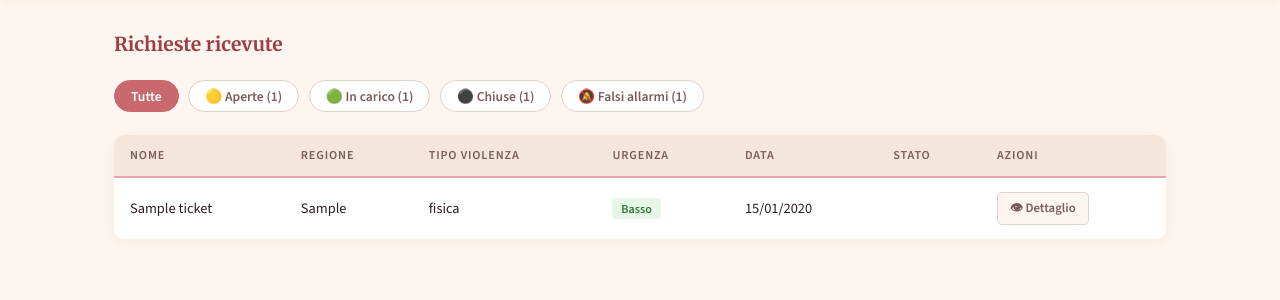
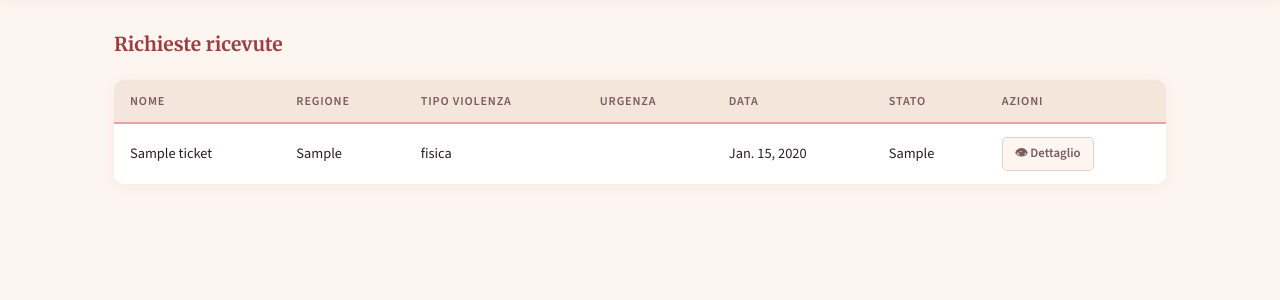
Before and after one commit to Andruetto-Lorenzo/edcivica_project, a Django app: template appantiviolenza/templates/operator.html in a window 1280 px wide. Shown: the part 60-360 px from the top of the page. Run offline with Django 5.2, Linux system fonts and the light colour scheme; tables that the repository leaves empty hold one stand-in row (values such as "Sample post"); the template is opened without the code that fills it: values that come from a table or form of the project are taken from there, most other values are stand-ins (such as "Sample title", 1, 10 or a date in 2020).

Commit message:
fixed operator page

```diff
--- a/appantiviolenza/templates/operator.html
+++ b/appantiviolenza/templates/operator.html
@@ -3,7 +3,7 @@
 <head>
     <meta charset="UTF-8">
     <meta name="viewport" content="width=device-width, initial-scale=1.0">
-    <title>Dashboard Operatori – 1522</title>
+    <title>Dashboard Operatori - 1522</title>
     <link rel="preconnect" href="https://fonts.googleapis.com">
     <link href="https://fonts.googleapis.com/css2?family=Merriweather:wght@400;700&family=Source+Sans+3:wght@300;400;600&display=swap" rel="stylesheet">
 
@@ -23,16 +23,6 @@
 <div class="container">
     <h1>Richieste ricevute</h1>
 
-    <!-- FILTRI -->
-    <div class="filtri">
-        <a href="?" class="filtro {% if not stato_attivo %}attivo{% endif %}">Tutte</a>
-        <a href="?stato=open"       class="filtro {% if stato_attivo == 'open' %}attivo{% endif %}">🟡 Aperte ({{ open_count }})</a>
-        <a href="?stato=in carico"  class="filtro {% if stato_attivo == 'in carico' %}attivo{% endif %}">🟢 In carico ({{ carico_count }})</a>
-        <a href="?stato=closed"     class="filtro {% if stato_attivo == 'closed' %}attivo{% endif %}">⚫ Chiuse ({{ closed_count }})</a>
-        <a href="?stato=Fake alarm" class="filtro {% if stato_attivo == 'Fake alarm' %}attivo{% endif %}">🔕 Falsi allarmi ({{ fake_count }})</a>
-    </div>
-
-    <!-- TABELLA -->
     <div class="tabella-wrap">
         <table>
             <thead>
@@ -54,52 +44,46 @@
                         {% else %}<span class="nome-anonima">Anonima</span>{% endif %}
                     </td>
                     <td>{{ t.regione_provenienza }}</td>
-                    <td>{{ t.get_tipo_violenza_display }}</td>
                     <td>
-                        {% if t.livello_urgenza == 'low' %}<span class="urg urg-low">Basso</span>
-                        {% elif t.livello_urgenza == 'medium' %}<span class="urg urg-med">Medio</span>
-                        {% elif t.livello_urgenza == 'high' %}<span class="urg urg-high">Alto</span>
-                        {% endif %}
+                        {{ t.tipo_violenza }}
                     </td>
-                    <td>{{ t.data|date:"d/m/Y" }}</td>
                     <td>
-                        {% if t.stato_richiesta == 'open' %}<span class="badge badge-open">Aperta</span>
-                        {% elif t.stato_richiesta == 'in carico' %}<span class="badge badge-carico">In carico</span>
-                        {% elif t.stato_richiesta == 'closed' %}<span class="badge badge-closed">Chiusa</span>
-                        {% elif t.stato_richiesta == 'Fake alarm' %}<span class="badge badge-fake">Falso allarme</span>
+                        {% if t.livello_urgenza == 'Basso' %}<span class="urg urg-low">Basso</span>
+                        {% elif t.livello_urgenza == 'Medio' %}<span class="urg urg-med">Medio</span>
+                        {% elif t.livello_urgenza == 'Alto' %}<span class="urg urg-high">Alto</span>
                         {% endif %}
                     </td>
                     <td>
+                        {{ t.data }}
+                    </td>
+                    <td>
+                        {{ t.stato_richiesta }}
+                    </td>
+                    <td>
                         <div class="azioni">
-                            <!-- Dettaglio: sempre visibile -->
                             <button class="btn btn-dettaglio" onclick="apriDettaglio('{{ t.pk }}')">👁 Dettaglio</button>
 
-                            {% if t.stato_richiesta == 'open' %}
-                                <!-- APERTA: prendi in carico -->
-                                <form method="post" action="{% url 'ticket_accetta' t.pk %}" style="display:inline;">
-                                    {% csrf_token %}
-                                    <button type="submit" class="btn btn-accetta">✅ Prendi in carico</button>
-                                </form>
+                            {% if t.stato_richiesta == 'Aperta' %}
+                                <button class="btn btn-accetta" name="btn_accetta" value="{{t.stato_richiesta}}">
+                                    Accetta
+                                </button>
 
-                            {% elif t.stato_richiesta == 'in carico' %}
-                                <!-- IN CARICO: chiudi o falso allarme -->
-                                <button class="btn btn-chiudi" onclick="apriConferma('{{ t.pk }}', 'closed')">🔒 Chiudi</button>
-                                <button class="btn btn-fake"   onclick="apriConferma('{{ t.pk }}', 'fake')">🔕 Falso allarme</button>
+                            {% elif t.stato_richiesta == 'In carico' %}
+                                <button class="btn btn-chiudi" onclick="apriConferma('{{ t.pk }}', 'Chiusa')">🔒 Chiudi</button>
+                                <button class="btn btn-fake"   onclick="apriConferma('{{ t.pk }}', 'Falso allarme')">🔕 Falso allarme</button>
                             {% endif %}
-                            {# Chiuse e falsi allarmi: solo dettaglio #}
                         </div>
                     </td>
                 </tr>
 
-                <!-- MODAL DETTAGLIO -->
                 <div class="overlay" id="det-{{ t.pk }}">
                     <div class="modale">
                         <button class="chiudi-modale" onclick="chiudiDettaglio('{{ t.pk }}')">×</button>
                         <h2>Dettaglio richiesta —
-                            {% if t.stato_richiesta == 'open' %}<span class="badge badge-open">Aperta</span>
-                            {% elif t.stato_richiesta == 'in carico' %}<span class="badge badge-carico">In carico</span>
-                            {% elif t.stato_richiesta == 'closed' %}<span class="badge badge-closed">Chiusa</span>
-                            {% elif t.stato_richiesta == 'Fake alarm' %}<span class="badge badge-fake">Falso allarme</span>
+                            {% if t.stato_richiesta == 'Aperta' %}<span class="badge badge-open">Aperta</span>
+                            {% elif t.stato_richiesta == 'In carico' %}<span class="badge badge-carico">In carico</span>
+                            {% elif t.stato_richiesta == 'Chiusa' %}<span class="badge badge-closed">Chiusa</span>
+                            {% elif t.stato_richiesta == 'Falso allarme' %}<span class="badge badge-fake">Falso allarme</span>
                             {% endif %}
                         </h2>
 
@@ -130,9 +114,9 @@
                         <div class="campo">
                             <div class="etichetta">Livello urgenza</div>
                             <div class="valore">
-                                {% if t.livello_urgenza == 'low' %}<span class="urg urg-low">Basso</span>
-                                {% elif t.livello_urgenza == 'medium' %}<span class="urg urg-med">Medio</span>
-                                {% elif t.livello_urgenza == 'high' %}<span class="urg urg-high">Alto</span>
+                                {% if t.livello_urgenza == 'Basso' %}<span class="urg urg-low">Basso</span>
+                                {% elif t.livello_urgenza == 'Medio' %}<span class="urg urg-med">Medio</span>
+                                {% elif t.livello_urgenza == 'Alto' %}<span class="urg urg-high">Alto</span>
                                 {% endif %}
                             </div>
                         </div>
@@ -147,12 +131,8 @@
                         </div>
 
                         <div class="modale-azioni">
-                            {% if t.stato_richiesta == 'open' %}
-                                <form method="post" action="{% url 'ticket_accetta' t.pk %}">
-                                    {% csrf_token %}
-                                    <button type="submit" class="btn btn-accetta">✅ Prendi in carico</button>
-                                </form>
-                            {% elif t.stato_richiesta == 'in carico' %}
+                            {% if t.stato_richiesta == 'Aperta' %}
+                            {% elif t.stato_richiesta == 'In carico' %}
                                 <button class="btn btn-chiudi" onclick="chiudiDettaglio('{{ t.pk }}'); apriConferma('{{ t.pk }}', 'closed');">🔒 Chiudi</button>
                                 <button class="btn btn-fake"   onclick="chiudiDettaglio('{{ t.pk }}'); apriConferma('{{ t.pk }}', 'fake');">🔕 Falso allarme</button>
                             {% endif %}
@@ -161,7 +141,6 @@
                     </div>
                 </div>
 
-                <!-- MODAL CONFERMA CHIUDI -->
                 <div class="overlay" id="conf-closed-{{ t.pk }}">
                     <div class="modale conferma">
                         <h3>Chiudere questa richiesta?</h3>
@@ -172,7 +151,6 @@
                     </div>
                 </div>
 
-                <!-- MODAL CONFERMA FALSO ALLARME -->
                 <div class="overlay" id="conf-fake-{{ t.pk }}">
                     <div class="modale conferma">
                         <h3>Segnare come falso allarme?</h3>
--- a/appantiviolenza/urls.py
+++ b/appantiviolenza/urls.py
@@ -6,7 +6,6 @@ from .views import tickets
 urlpatterns = [
     path('admin/', admin.site.urls),
     path('', home.home, name='home'),
-    # path('', include('appantiviolenza.urls')),
     path('login/', login.register_view, name='login'),
     path('operator/', operator.operator_view, name='operator_space'),
     path('tickets/', tickets.tickets_view, name='tickets'),
--- a/appantiviolenza/views/tickets.py
+++ b/appantiviolenza/views/tickets.py
@@ -53,4 +53,5 @@ def tickets_view(request):
         'regioni_italia': REGIONI,
         'tipo_violenza': tipi_violenza,
         'livello_urgenza': livello_urgenza,
+        'stato_richiesta': Ticket.stato_richiesta,
     })
```
Also changed, not shown: appantiviolenza/views/operator.py (+17 -0 lines).
